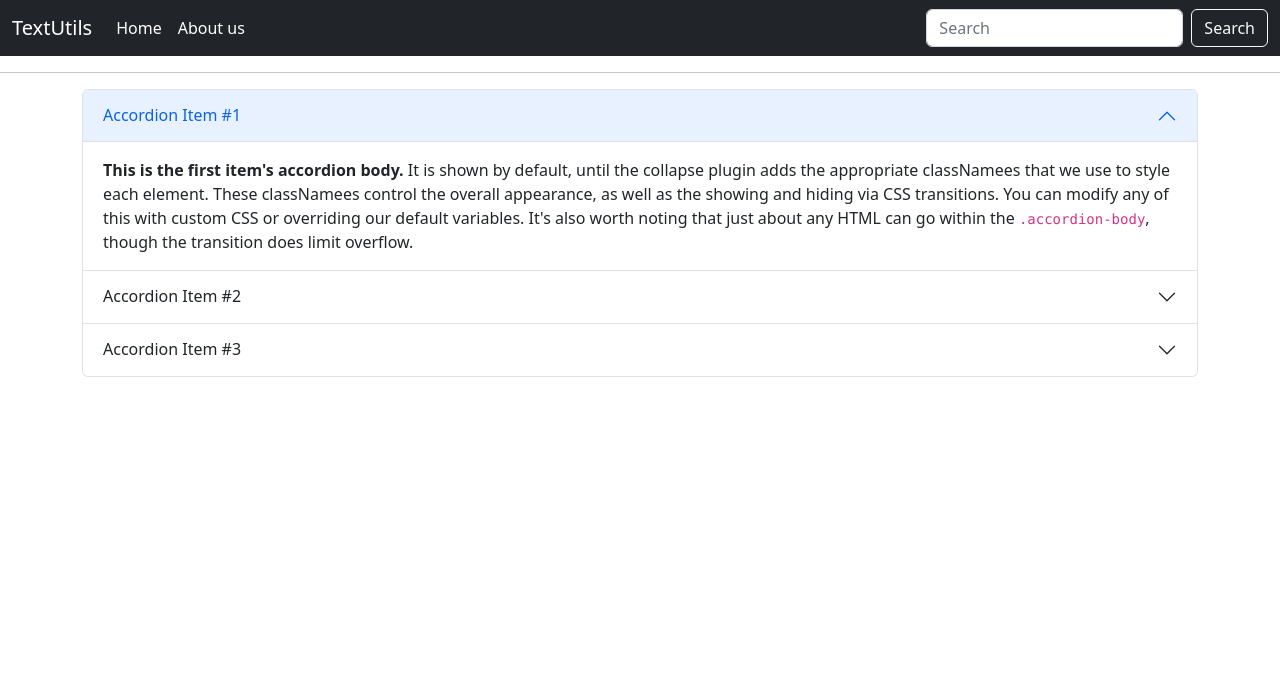
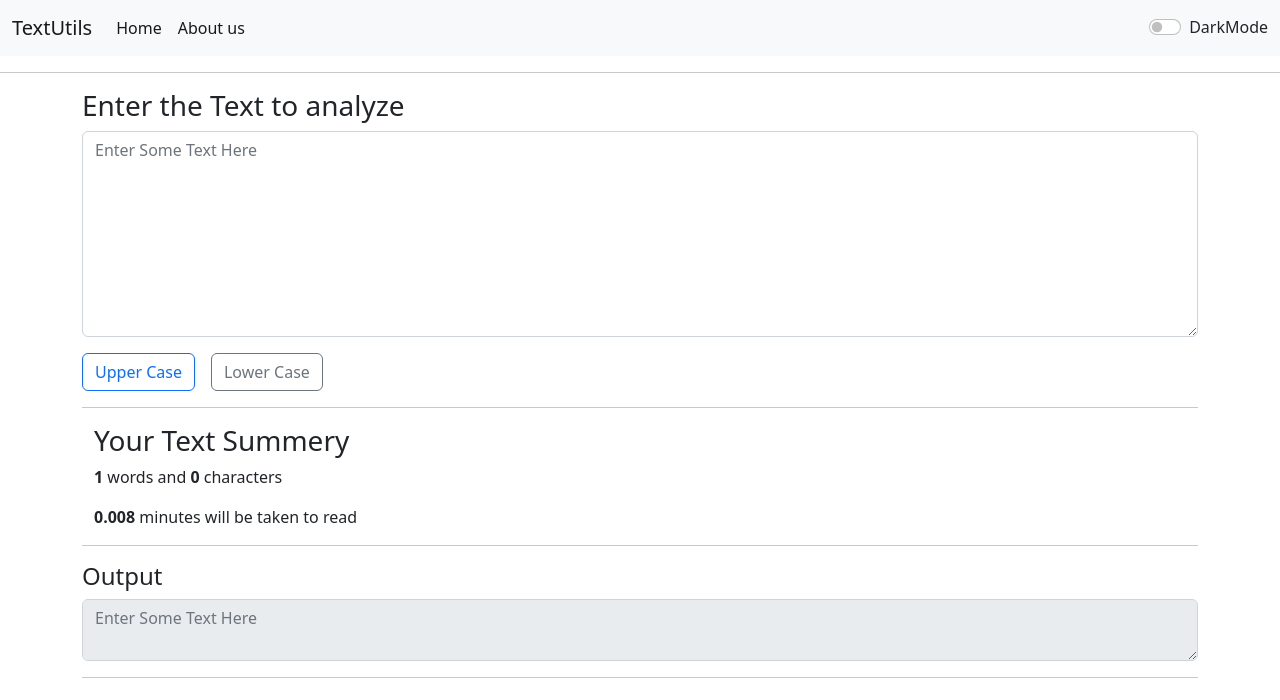
Before and after one commit to SolankiDaxesh/DemoReactProj, a React (Vite) app: page / in a window 1280 px wide. Shown: the top 700 px of the page. Built offline with nearby package versions, Linux system fonts and the light colour scheme.

Commit message:
darkMode 1.0

```diff
--- a/src/App.jsx
+++ b/src/App.jsx
@@ -1,17 +1,31 @@
-import './App.css'
-import Navbar from './components/Navbar.jsx'
-//import TextForm from './components/TextForm.jsx'
-import About from './components/About.jsx'
+import './App.css';
+import React, { useState } from 'react';
+import Navbar from './components/Navbar.jsx';
+import TextForm from './components/TextForm.jsx';
+//import About from './components/About.jsx'
 function App() {
+  const [mode, setDarkMode] = useState('light');
+  const [textMod, setTextMod] = useState('dark');
+  const toggleMode =()=>
+  {
+    if(mode === 'light' && textMod === 'dark'){
+    setDarkMode ('dark')
+    setTextMod('light')
+    }
+    else{
+      setDarkMode ('light')
+      setTextMod('dark')
+    }
+  };
+
   return (
     <>
-      <Navbar title="TextUtils" aboutText="About us" />
+      <Navbar title="TextUtils" aboutText="About us" mode={mode} toggleMode={toggleMode} textMod={textMod}/>
       <hr />
       <div className='container my-3'>
-        {/*<TextForm heading="Enter the Text to analyze" />*/}
-        <About />
+      <TextForm heading="Enter the Text to analyze" />
+      {/*<About />*/}
       </div>
-
     </>
   )
 }
--- a/src/components/About.jsx
+++ b/src/components/About.jsx
@@ -2,47 +2,75 @@ import React, { useState } from 'react'
 
 
 export default function About() {
+    const [myStyle, setmyStyle] = useState(
+      {
+      color: "black",
+      backgroundColor: "white",
+      })
+    const darkMode = () => {
+    if (myStyle.color == 'black') {
+      setmyStyle({
+      color: "white",
+      backgroundColor: "black",
+      border: '1.25px solid gray',
+      })
+
+    }
+   else
+    {
+      setmyStyle({
+      color: "black",
+      backgroundColor: "white",
+      })
+    }
+  }
   return (
 <>
-      <div className="accordion my-3" id="accordionExample" >
+<div className="container" style={myStyle}>
+  <h1 className="my-3">About</h1>
+
+<div className="accordion" id="accordionExample">
   <div className="accordion-item">
     <h2 className="accordion-header" id="headingOne">
-            <button className="accordion-button" type="button" data-bs-toggle="collapse" data-bs-target="#collapseOne" aria-expanded="true" aria-controls="collapseOne">
+      <button className="accordion-button" style={myStyle} type="button" data-bs-toggle="collapse" data-bs-target="#collapseOne" aria-expanded="true" aria-controls="collapseOne">
         Accordion Item #1
       </button>
     </h2>
     <div id="collapseOne" className="accordion-collapse collapse show" aria-labelledby="headingOne" data-bs-parent="#accordionExample">
-            <div className="accordion-body">
+      <div className="accordion-body" style={myStyle}>
         <strong>This is the first item's accordion body.</strong> It is shown by default, until the collapse plugin adds the appropriate classNamees that we use to style each element. These classNamees control the overall appearance, as well as the showing and hiding via CSS transitions. You can modify any of this with custom CSS or overriding our default variables. It's also worth noting that just about any HTML can go within the <code>.accordion-body</code>, though the transition does limit overflow.
       </div>
     </div>
   </div>
   <div className="accordion-item">
     <h2 className="accordion-header" id="headingTwo">
-            <button className="accordion-button collapsed" type="button" data-bs-toggle="collapse" data-bs-target="#collapseTwo" aria-expanded="false" aria-controls="collapseTwo">
+      <button className="accordion-button collapsed" style={myStyle} type="button" data-bs-toggle="collapse" data-bs-target="#collapseTwo" aria-expanded="false" aria-controls="collapseTwo">
         Accordion Item #2
       </button>
     </h2>
     <div id="collapseTwo" className="accordion-collapse collapse" aria-labelledby="headingTwo" data-bs-parent="#accordionExample">
-            <div className="accordion-body">
+      <div className="accordion-body" style={myStyle}>
         <strong>This is the second item's accordion body.</strong> It is hidden by default, until the collapse plugin adds the appropriate classNamees that we use to style each element. These classNamees control the overall appearance, as well as the showing and hiding via CSS transitions. You can modify any of this with custom CSS or overriding our default variables. It's also worth noting that just about any HTML can go within the <code>.accordion-body</code>, though the transition does limit overflow.
       </div>
     </div>
   </div>
   <div className="accordion-item">
     <h2 className="accordion-header" id="headingThree">
-            <button className="accordion-button collapsed" type="button" data-bs-toggle="collapse" data-bs-target="#collapseThree" aria-expanded="false" aria-controls="collapseThree">
+      <button className="accordion-button collapsed" style={myStyle} type="button" data-bs-toggle="collapse" data-bs-target="#collapseThree" aria-expanded="false" aria-controls="collapseThree">
         Accordion Item #3
       </button>
     </h2>
     <div id="collapseThree" className="accordion-collapse collapse" aria-labelledby="headingThree" data-bs-parent="#accordionExample">
-            <div className="accordion-body">
+      <div className="accordion-body" style={myStyle}>
         <strong>This is the third item's accordion body.</strong> It is hidden by default, until the collapse plugin adds the appropriate classNamees that we use to style each element. These classNamees control the overall appearance, as well as the showing and hiding via CSS transitions. You can modify any of this with custom CSS or overriding our default variables. It's also worth noting that just about any HTML can go within the <code>.accordion-body</code>, though the transition does limit overflow.
       </div>
     </div>
   </div>
 </div>
-
+<div className="conatiner my-3">
+  <button type="button" className="btn btn-outline-secondary" onClick={darkMode} > <i className="bi bi-moon-fill"></i> </button>
+</div>
+</div>
 </>
-  )
+  );
 }
--- a/src/components/Navbar.jsx
+++ b/src/components/Navbar.jsx
@@ -5,7 +5,8 @@ import PropTypes from 'prop-types'
 export default function Navbar(props) {
   return (
     <>
-      <nav className="navbar navbar-expand-lg navbar-dark bg-dark">
+      <nav className={`navbar navbar-expand-lg navbar-${props.mode} bg-${props.mode}`}>
+
         <div className="container-fluid">
           <a className="navbar-brand" href="/">{props.title}</a>
           <button className="navbar-toggler" type="button" data-bs-toggle="collapse" data-bs-target="/navbarSupportedContent" aria-controls="navbarSupportedContent" aria-expanded="false" aria-label="Toggle navigation">
@@ -17,21 +18,20 @@ export default function Navbar(props) {
                 <a className="nav-link active" href="/">Home</a>
               </li>
               <li className="nav-item">
-                <a className="nav-link active" aria-current="page" href="/">{props.aboutText}</a>
+                <a className="nav-link active" aria-current="page" href="/">About us</a>
               </li>
             </ul>
-            <form className="d-flex" role="search">
+            {/*<form className="d-flex" role="search">
               <input className="form-control me-2" type="search" placeholder="Search" aria-label="Search" />
-              <button className="btn btn-outline-light" type="submit">Search</button>
-            </form>
+              <button className="btn btn-outline-dark" type="submit">Search</button>
+            </form>*/}
+            <div className={`form-check form-switch text-${props.textMod}`}>
+                <input className="form-check-input" onClick={props.toggleMode} type="checkbox" role="switch" id="flexSwitchCheckDefault"/>
+                <label className="form-check-label" htmlFor="flexSwitchCheckDefault">DarkMode</label>
+            </div>
           </div>
         </div>
       </nav>
     </>
   )
 }
-
-Navbar.protoTypes = {
-  title: PropTypes.string.isRequired,
-  aboutText: PropTypes.string
-}
--- a/src/components/TextForm.jsx
+++ b/src/components/TextForm.jsx
@@ -8,15 +8,18 @@ export default function TextForm(props) {
     let newText = text.toUpperCase();
     setText(newText)
   }
+
   const handleLoClick = () => {
     console.log("Upper Case button clicked" + " " + text);
     let newText = text.toLowerCase();
     setText(newText)
   }
+
   const handleOnChange = (event) => {
     console.log("Handle on change")
     setText(event.target.value);
   }
+
   const [text, setText] = useState('');
 
   return (
@@ -38,7 +41,7 @@ export default function TextForm(props) {
       <hr />
       <div className="mb-3 ">
         <h4>Output</h4>
-        <textarea class="form-control" type="text" value={text} placeholder='Enter Some Text Here' disabled readonly />
+        <textarea className="form-control" type="text" value={text} placeholder='Enter Some Text Here' disabled readOnly />
         <hr />
       </div>
     </>
```
Lines whose indentation alone changed are shown as unchanged.
